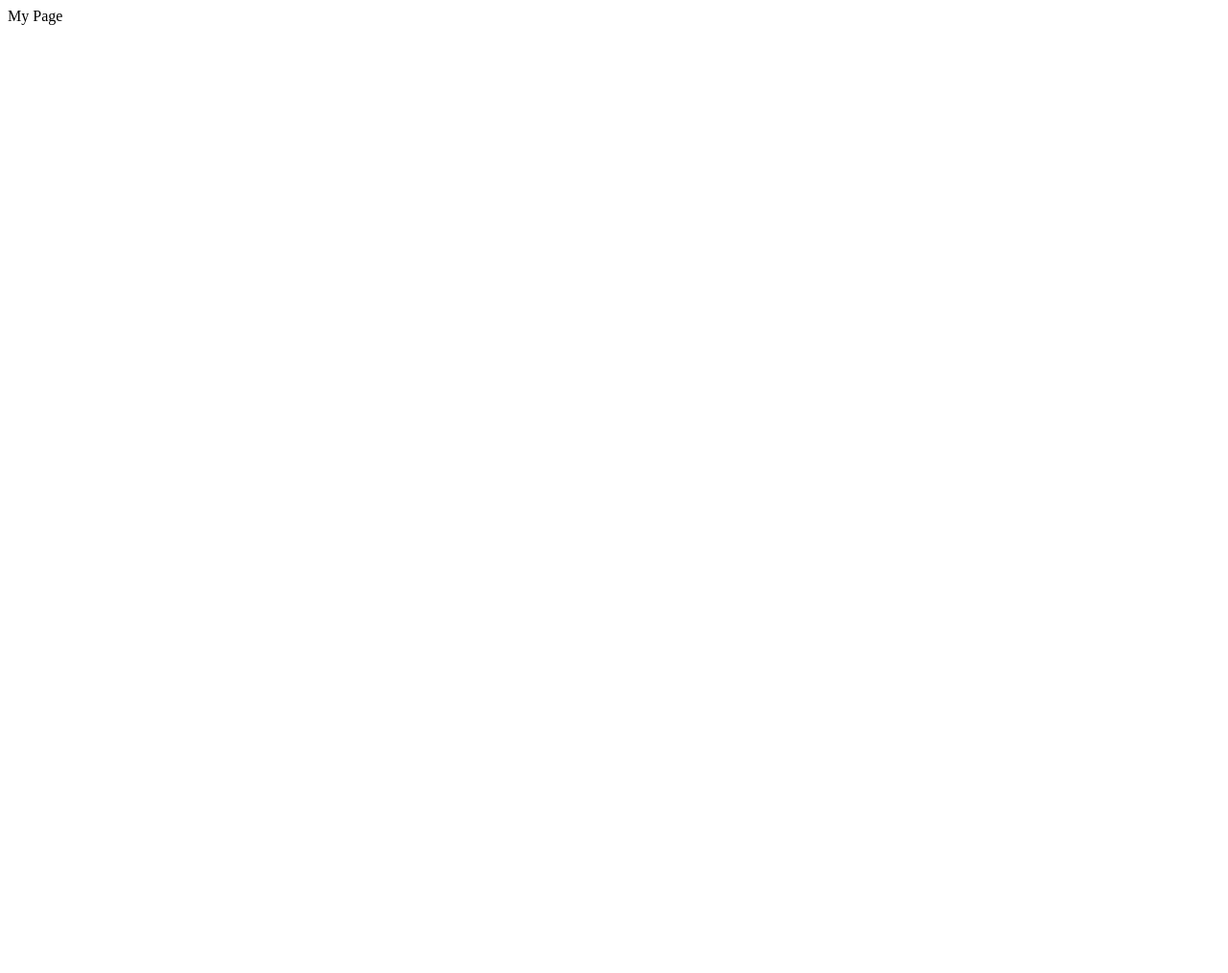
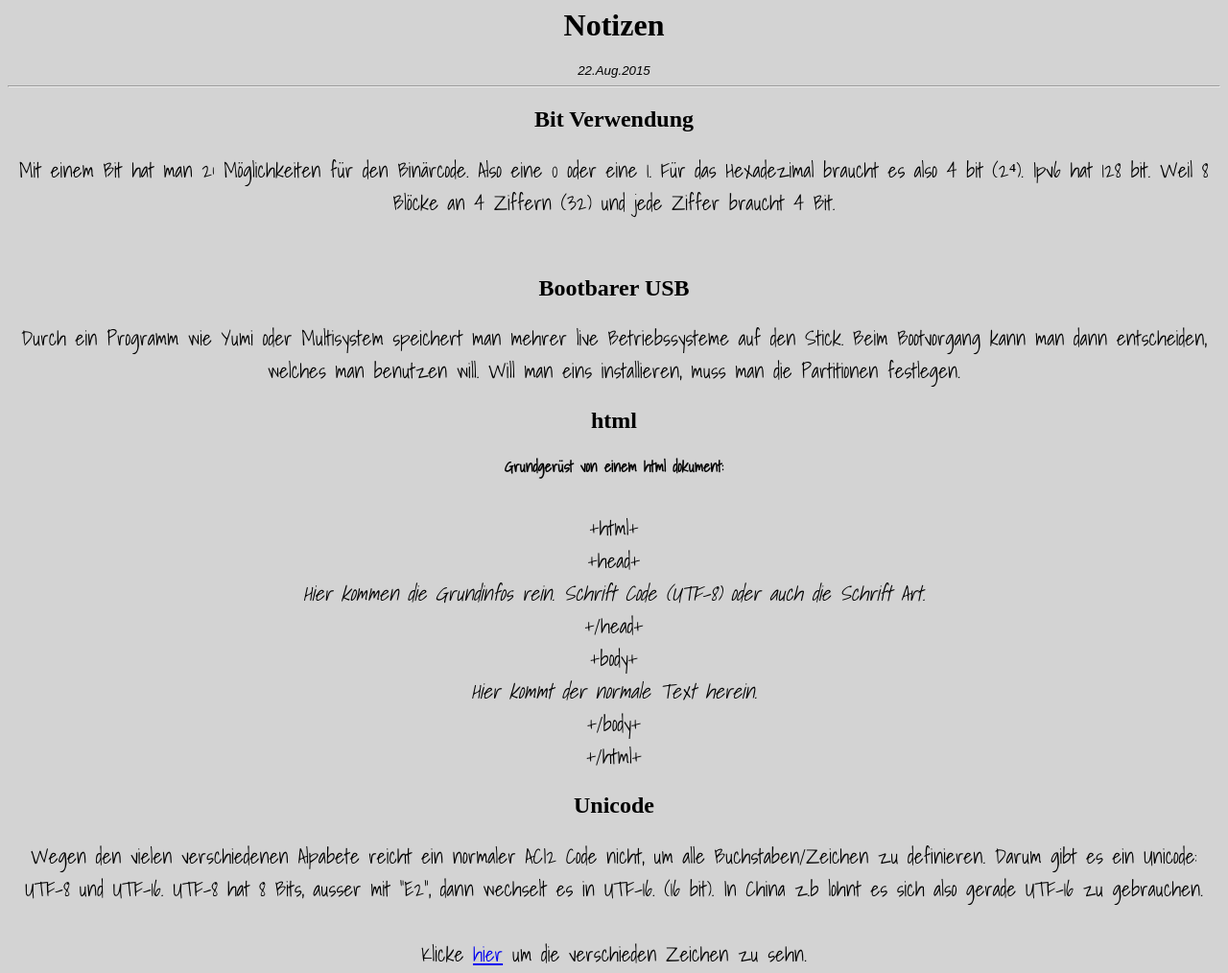
Before and after one commit to sokey/twebside, a plain HTML site: page index.html in a window 1280 px wide. Shown: the whole page at 96% size. Before the commit the page ends 800 px from the top, so only its background shows below. Drawn offline with Linux system fonts and the light colour scheme.

Commit message:
neuer Versuch

```diff
--- a/index.html
+++ b/index.html
@@ -1 +1,35 @@
-My Page
+<hthml>
+	<head>
+		<meta charset="UTF-8">
+		<link href='http://fonts.googleapis.com/css?family=Shadows+Into+Light' rel='stylesheet' type='text/css'>
+	</head>
+	<center>
+	<body style="background-color: lightgrey">
+			<h1>Notizen</h1>
+			<i style="font-size:10pt;font-family:Arial;text-align:left">22.Aug.2015</i><hr>
+			<h2>Bit Verwendung</h2>
+			<p style="font-size:16pt;font-family:Shadows Into Light">Mit einem Bit hat man 2¹ Möglichkeiten für den Binärcode. Also eine 0 oder eine 1. Für das Hexadezimal braucht es also 4 bit (2⁴). Ipv6 hat 128 bit. Weil 8 Blöcke an 4 Ziffern (32) und jede Ziffer braucht 4 Bit.</p><br>
+			<h2>Bootbarer USB</h2>
+			<p style="font-size:16pt;font-family:Shadows Into Light">Durch ein Programm wie Yumi oder Multisystem  speichert man mehrer live Betriebssysteme auf den Stick. Beim Bootvorgang kann man dann entscheiden, welches man benutzen will. Will man eins installieren, muss man die Partitionen festlegen.</p>
+			<h2>html</h2>
+			<p style="font-size:16pt;font-family:Shadows Into Light">
+			<b style="font-size:12pt;">Grundgerüst von einem html dokument:</b><br><br>
+			+html+<br>
+			+head+<br>
+			<i>Hier kommen die Grundinfos rein. Schrift Code (UTF-8) oder auch die Schrift Art.</i><br>
+			+/head+<br>
+			+body+<br>
+			<i>Hier kommt der normale Text herein.</i><br>
+			+/body+<br>
+			+/html+
+			</p>
+			<h2>Unicode</h2>
+			<p style="font-size:16pt;font-family:Shadows Into Light">
+			Wegen den vielen verschiedenen Alpabete reicht ein normaler ACI2 Code nicht, um alle Buchstaben/Zeichen zu definieren. Darum gibt es ein Unicode: UTF-8 und UTF-16. UTF-8 hat 8 Bits, ausser mit "E2", dann wechselt es in UTF-16. (16 bit). In China z.b lohnt es sich also gerade UTF-16 zu gebrauchen.<br><br>
+			Klicke <a href="http://unicode-table.com/de/#control-character">hier</a> um die verschieden Zeichen zu sehn.
+			</p>
+
+
+	</body>
+	</center>
+</html>
```
